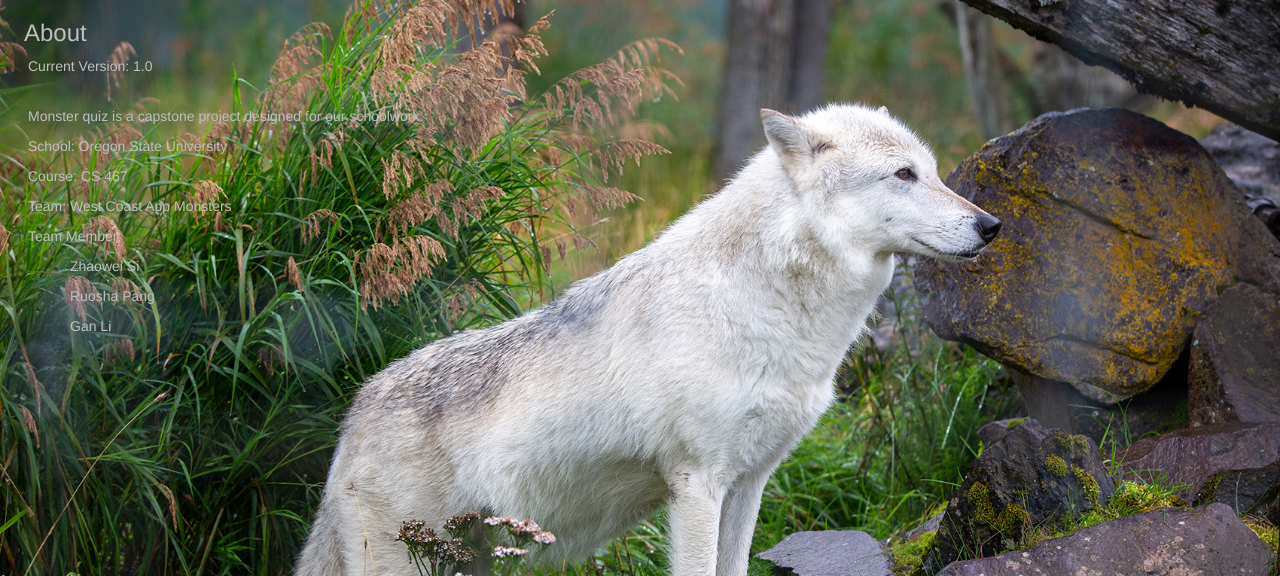
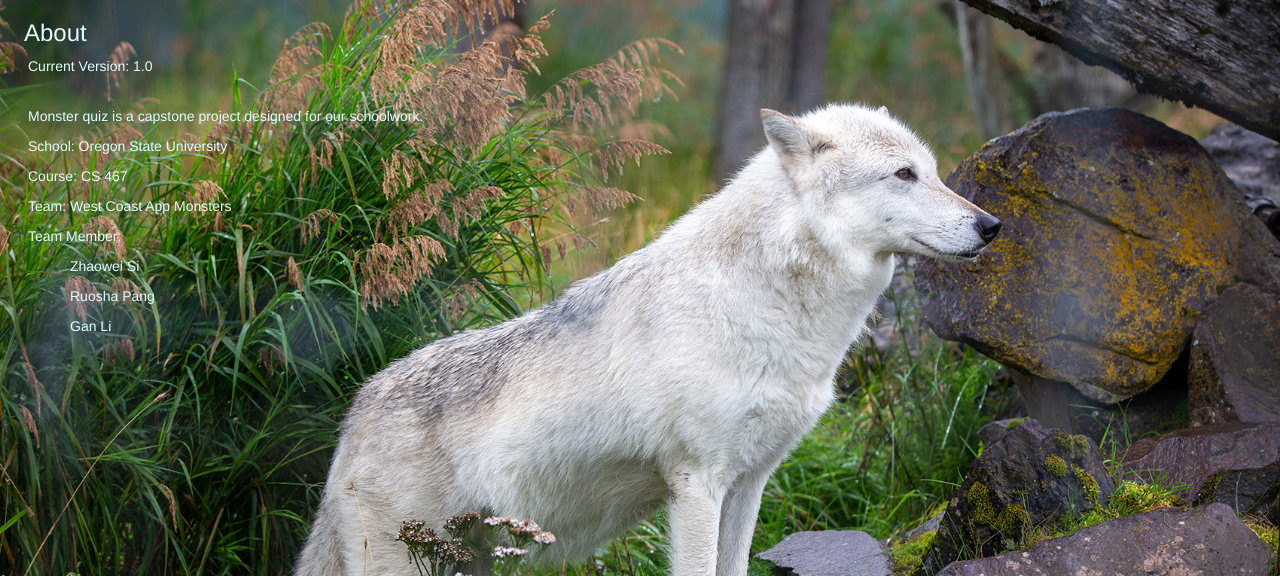
Before and after one commit to williamgl/CapstoneInFlask, a Flask app: page /about in a window 1280 px wide. Shown: the part 52-628 px from the top of the page. Run offline with Flask 2, Linux system fonts and the light colour scheme; the visitor is signed in with stand-in values (Sample User, id 1); some libraries are stand-ins or nearby versions.

Commit message:
changed text style after user logged in for about.j2

```diff
--- a/templates/about.j2
+++ b/templates/about.j2
@@ -13,6 +13,18 @@
             }
             </style>
         </head>
+        <p></p>
+        <h3 style="color:  #E0FFFF;">&emsp;About</h3>
+        <p style="color:  #E0FFFF;">&emsp;&emsp;Current Version: 1.0</p>
+        <br>
+        <p style="color:  #E0FFFF;">&emsp;&emsp;Monster quiz is a capstone project designed for our schoolwork.</p>
+        <p style="color:  #E0FFFF;">&emsp;&emsp;School: Oregon State University</p>
+        <p style="color:  #E0FFFF;">&emsp;&emsp;Course: CS 467</p>
+        <p style="color:  #E0FFFF;">&emsp;&emsp;Team: West Coast App Monsters</p>
+        <p style="color:  #E0FFFF;">&emsp;&emsp;Team Member: </p>
+        <p style="color:  #E0FFFF;">&emsp;&emsp;&emsp;&emsp;&emsp;Zhaowei Si</p>
+        <p style="color:  #E0FFFF;">&emsp;&emsp;&emsp;&emsp;&emsp;Ruosha Pang</p>
+        <p style="color:  #E0FFFF;">&emsp;&emsp;&emsp;&emsp;&emsp;Gan Li</p>
     {% else %}
         <head>
             <style>
@@ -25,7 +37,6 @@
             }
             </style>
         </head>
-    {% endif %}
         <p></p>
         <h3 style="color:  #C0C0C0;">&emsp;About</h3>
         <p style="color:  #C0C0C0;">&emsp;&emsp;Current Version: 1.0</p>
@@ -38,5 +49,6 @@
         <p style="color:  #C0C0C0;">&emsp;&emsp;&emsp;&emsp;&emsp;Zhaowei Si</p>
         <p style="color:  #C0C0C0;">&emsp;&emsp;&emsp;&emsp;&emsp;Ruosha Pang</p>
         <p style="color:  #C0C0C0;">&emsp;&emsp;&emsp;&emsp;&emsp;Gan Li</p>
+	{% endif %}
     </html>
 {% endblock %}
```
Lines whose indentation alone changed are shown as unchanged.
